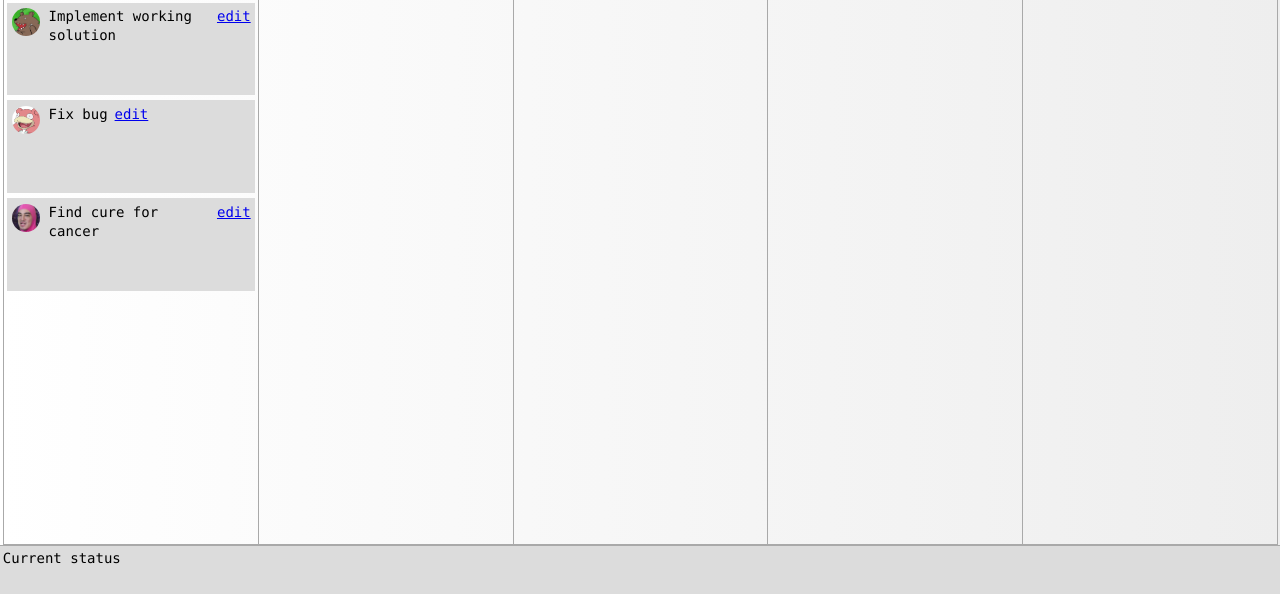
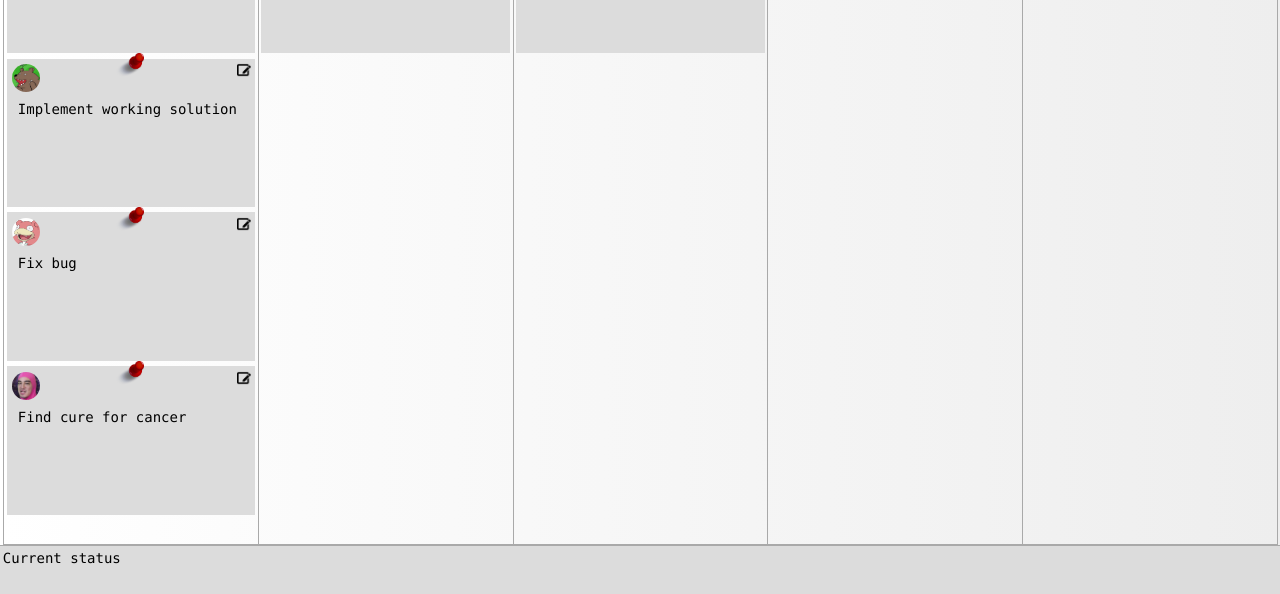
Before and after one commit to dokhrimovich/tipa-jira, a React app: page / in a window 1280 px wide. Shown: the part 206-800 px from the top of the page. Built offline with nearby package versions, Linux system fonts and the light colour scheme.

Commit message:
add router to task-editor

```diff
--- a/src/js/components/grid/gridColumn.js
+++ b/src/js/components/grid/gridColumn.js
@@ -1,14 +1,14 @@
 import React from 'react';
-import TaskItemContainer from '../../containers/taskItemContainer';
+import TaskItemContainer from 'js/containers/taskItemContainer';
 
 class GridColumn extends React.Component {
     render() {
         let { config, tasks } = this.props;
 
         return (
-            <div className="grid-column">
+            <div className="grid-column columns">
                 <div className="grid-column_header"><header>{config.title}</header></div>
-                <div className="grid-column_content">
+                <div className="grid-column_content columns">
                     {tasks.map((task) => {
                         return (<TaskItemContainer key={task.id} task={task}></TaskItemContainer>);
                     })}
--- a/src/js/components/task/taskItem.js
+++ b/src/js/components/task/taskItem.js
@@ -1,8 +1,15 @@
 import React from 'react';
-import { Link } from'react-router-dom';
 import Avatar from 'js/components/common/avatar';
 
 class TaskItem extends React.Component {
+    navigateToEdit(event) {
+        event.preventDefault();
+
+        let { task, history } = this.props;
+
+        history.push(`/task/${task.id}`);
+    }
+
     getUserByUserId(userId) {
         let { users } = this.props;
 
@@ -11,18 +18,24 @@ class TaskItem extends React.Component {
 
     render() {
         let { task, currentTask, onTaskClick } = this.props;
+        let isActive = currentTask.id === task.id;
 
         return (<div
-                className={`grid-column_item${(currentTask.id === task.id) ? ' active' : ''}`}
-                onClick={() => onTaskClick(task.id)}
-            >
-            <div className="grid-column_item-header">
+            className={`task-card columns${isActive? ' active' : ''}`}
+            onClick={() => onTaskClick(task.id)}
+        >
+            <div className="task-card-header">
                 <Avatar className="small" user={this.getUserByUserId(task.assignedTo)}/>
+                <div className="task-pin">
+                    <div className="task-pin-btn" onClick={() => {}}/>
+                </div>
+                <div className="task-edit">
+                    <a href="#" className="task-edit-btn" onClick={(e) => this.navigateToEdit(e)} title="edit"/>
+                </div>
             </div>
-            <div className="grid-column_item-content">
+            <div className="task-card-content">
                 {task.title}
             </div>
-            <Link to={`/task/${task.id}`}>edit</Link>
         </div>);
     }
 }
--- a/src/styles/common.scss
+++ b/src/styles/common.scss
@@ -1,3 +1,7 @@
+.columns {
+  flex-direction: column;
+}
+
 .form-message.error {
   color: red;
 }
--- a/src/styles/grid.scss
+++ b/src/styles/grid.scss
@@ -4,7 +4,6 @@
 
 .grid-column {
   flex: 1 1 15em;
-  flex-direction: column;
   outline: 1px solid darkgray;
   margin: 1px 0 0 1px;
 }
@@ -22,22 +21,5 @@
 
 .grid-column_content {
   flex: 1 1 auto;
-  flex-direction: column;
   margin-top: 0.2em;
 }
-
-.grid-column_item {
-  flex: 0 0 6em;
-  padding: 0.3em;
-  margin: 0.2em;
-  background-color: gainsboro;
-
-  &.active {
-    box-shadow: 2px 2px 1em #4974ff;
-    outline: 1px solid #8ea7ff;
-  }
-}
-
-.grid-column_item-content {
-  margin: 0 0.5em;
-}
--- a/src/styles/main.scss
+++ b/src/styles/main.scss
@@ -4,3 +4,4 @@
 @import 'footer';
 @import 'common';
 @import 'grid';
+@import 'task-card';
--- a/src/styles/root.scss
+++ b/src/styles/root.scss
@@ -60,6 +60,7 @@ html, body {
 
 div {
   display: flex;
+  position: relative;
   box-sizing: content-box;
 }
 
--- /dev/null
+++ b/src/styles/task-card.scss
@@ -0,0 +1,54 @@
+.task-card {
+  flex: 0 0 10em;
+  padding: 0.3em;
+  margin: 0.2em;
+  background-color: gainsboro;
+
+  &.active {
+    box-shadow: 2px 2px 1em #4974ff;
+    outline: 1px solid #8ea7ff;
+  }
+}
+
+.task-card-header {
+  justify-content: space-between;
+}
+
+.task-card-content {
+  margin: 0.5em;
+}
+
+.task-pin {
+  flex: 0 0 2em;
+  height: 2em;
+  .task-pin-btn {
+    position: absolute;
+    top: -11px;
+    right: 2px;
+    width: 2em;
+    height: 2em;
+    cursor: move;
+    background-size: contain;
+    background-repeat: no-repeat;
+    background-position: center;
+    background-image: url(/src/styles/img/pin_icon2.png);
+  }
+}
+
+.task-edit {
+  flex: 0 0 2em;
+  height: 2em;
+  .task-edit-btn {
+    position: absolute;
+    display: inline-block;
+    top: 0;
+    right: 0;
+    width: 1em;
+    height: 1em;
+    cursor: pointer;
+    background-size: contain;
+    background-repeat: no-repeat;
+    background-position: center;
+    background-image: url("./img/edit_icon.png");
+  }
+}
```
Also changed, not shown: src/styles/img/edit_icon.png (added), src/styles/img/pin_icon.png (added), src/styles/img/pin_icon2.png (added), src/styles/img/pin_icon3.png (added).
